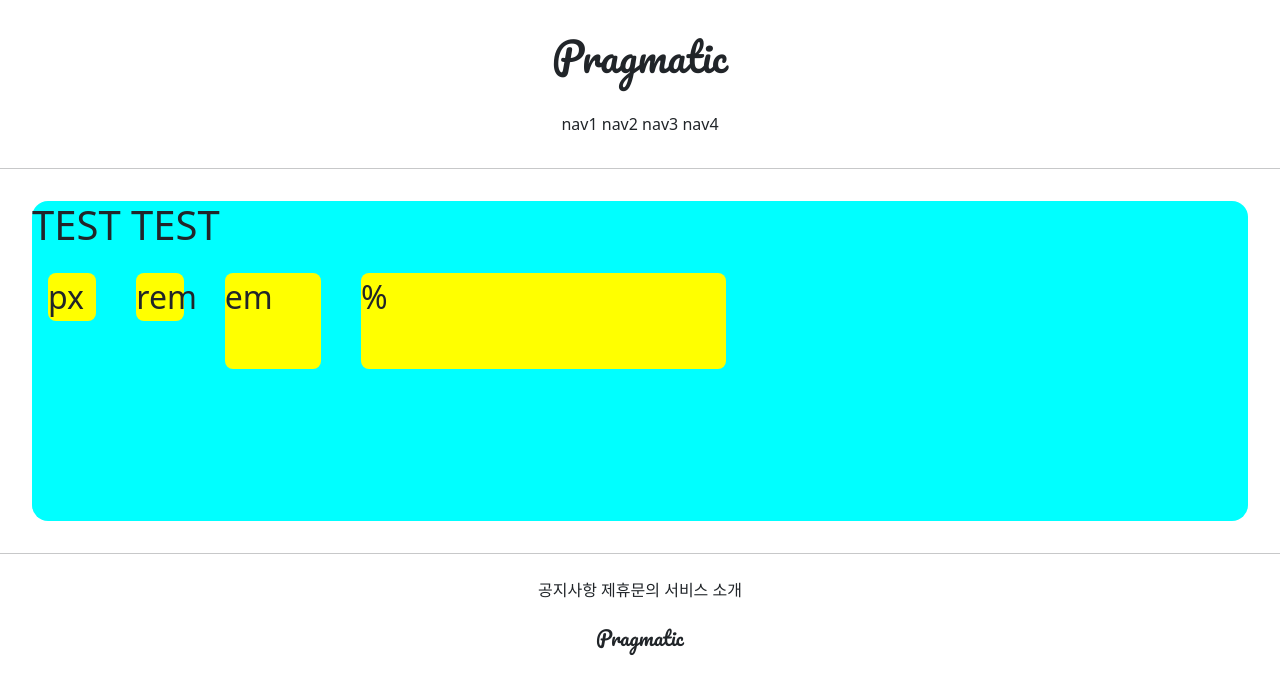
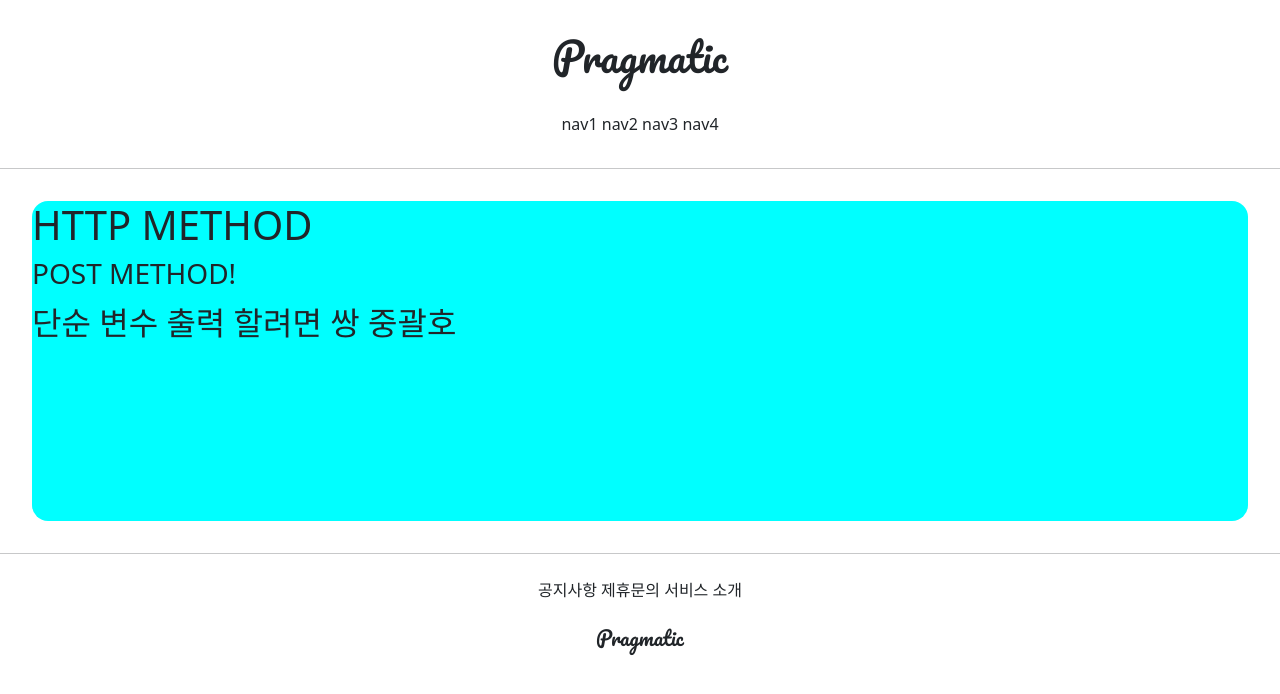
Before and after one commit to P-ws/GJ_woosung, a Django app: page /account/hello_world/ in a window 1280 px wide. Shown: the top 694 px of the page. Run offline with Django 3.2, Linux system fonts and the light colour scheme.

Commit message:
1. post, get 형식으로 받을때를 구분하여 views.py 의 함수 수정 2. render에 context를 넣어줌으로 간편화 3. html에 중괄호 사용하면 context사용 가능

```diff
--- a/accountapp/templates/accountapp/hello_world.html
+++ b/accountapp/templates/accountapp/hello_world.html
@@ -3,15 +3,10 @@
 {%  block content %}
 
 
-    <div style="height: 20rem; background: aqua;
-    margin: 2rem; border-radius: 1rem; font-size:2rem" >
-        <h1>TEST TEST</h1>
+    <div style="height: 20rem; background: aqua;margin: 2rem; border-radius: 1rem; font-size:2rem" >
+        <h1>HTTP METHOD</h1>
 
-        <div class="testing" style="height:48px; width: 48px">px</div>
-        <div class="testing" style="height:3rem; width: 3rem">rem</div>
-        <div class="testing" style="height:3em; width: 3em">em</div>
-        <div class="testing" style="height:30%; width: 30%">%</div>
-
+    <h3>{{ text }}</h3> 단순 변수 출력 할려면 쌍 중괄호
 
     </div>
 
--- a/accountapp/views.py
+++ b/accountapp/views.py
@@ -5,4 +5,10 @@ from django.shortcuts import render
 # Create your views here.
 
 def hello_world(request):
-    return render(request, 'accountapp/hello_world.html') #중간부분만 쓸거니까 이부분만 불러와줌
+    if request.method == "POST":   #POST으로 얻기
+        return render(request, 'accountapp/hello_world.html'
+                      , context={'text': 'POST METHOD!'}) #중간부분만 쓸거니까 이부분만 불러와줌
+
+    else:
+        return render(request, 'accountapp/hello_world.html'
+                      , context={'text': 'POST METHOD!'}) #이건 get으로 얻기
```
